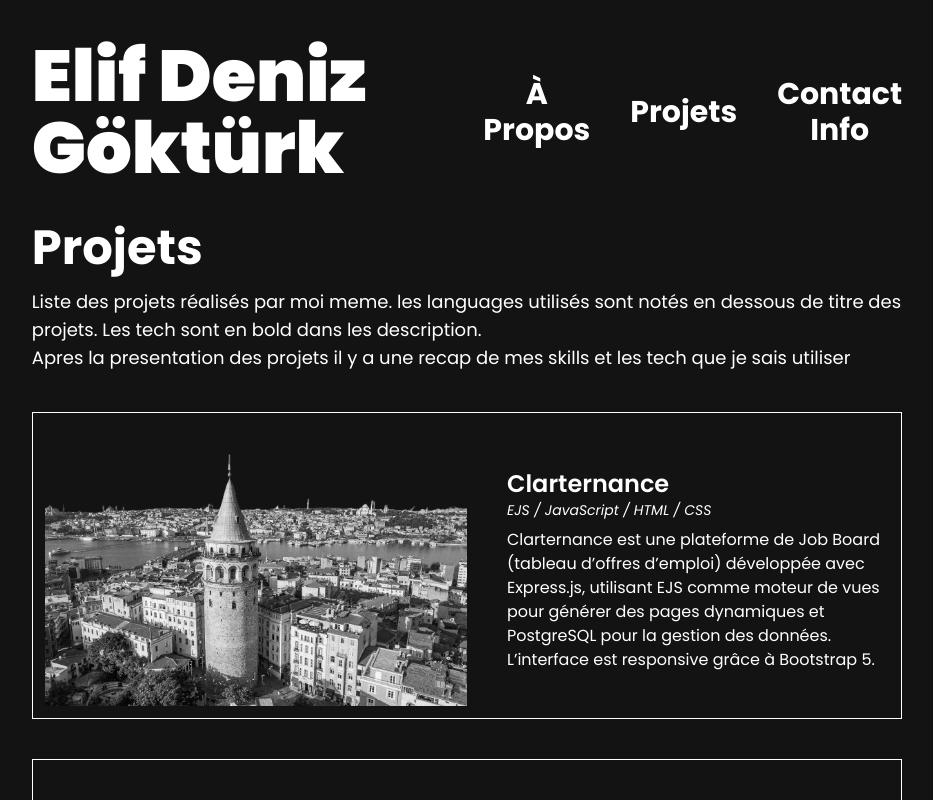
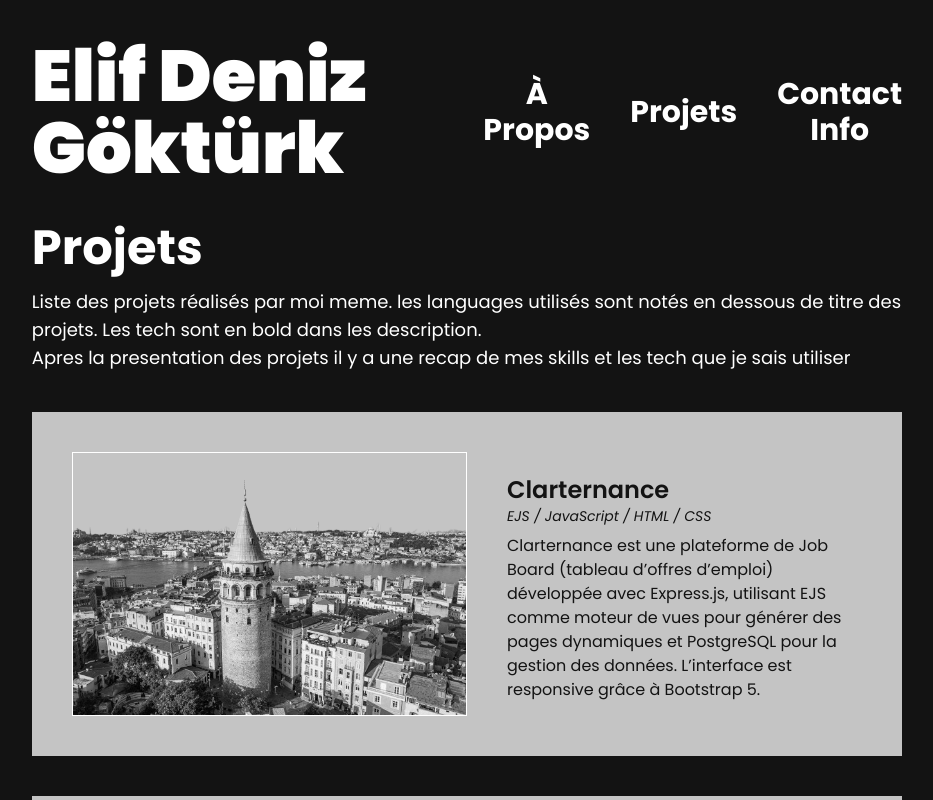
Before and after one commit to elifdenizg/elifdenizgokturk.github.io, a React (Vite) app: page /Projects in a window 1280 px wide. Shown: the top 800 px of the page, without its empty margins (173-1106 px from the left). Built offline with nearby package versions, Linux system fonts and the light colour scheme.

Commit message:
[FIX] fix cards

```diff
--- a/src/components/ProjectContainer.jsx
+++ b/src/components/ProjectContainer.jsx
@@ -1,16 +1,16 @@
 function ProjectContainer({ urlImg, urlProject, title, skills, description }) {
   return (
     <div
-      className="flex justify-center content-center gap-10 mx-[16vw] border-1 p-3 cursor-pointer"
+      className="flex justify-center content-center gap-10 mx-[16vw] bg-white/75 p-10 cursor-pointer hover:bg-white"
       onClick={() => window.location.replace(urlProject)}
     >
-      <img src={urlImg} className="w-1/2" />
+      <img src={urlImg} className="w-1/2 border-1 " />
       <div className=" flex flex-col w-1/2 justify-center">
-      <div className="my-2">
-        <h3 className="font-semibold text-2xl">{title}</h3>
-        <p className="italic text-sm">{skills}</p>
-      </div>
-        <p className="mr-1">{description}</p>
+        <div className="my-2">
+          <h3 className="font-semibold text-[#131313] text-2xl">{title}</h3>
+          <p className="italic text-sm text-[#131313]">{skills}</p>
+        </div>
+        <p className="mr-1 text-[#131313]">{description}</p>
       </div>
     </div>
   );
```
